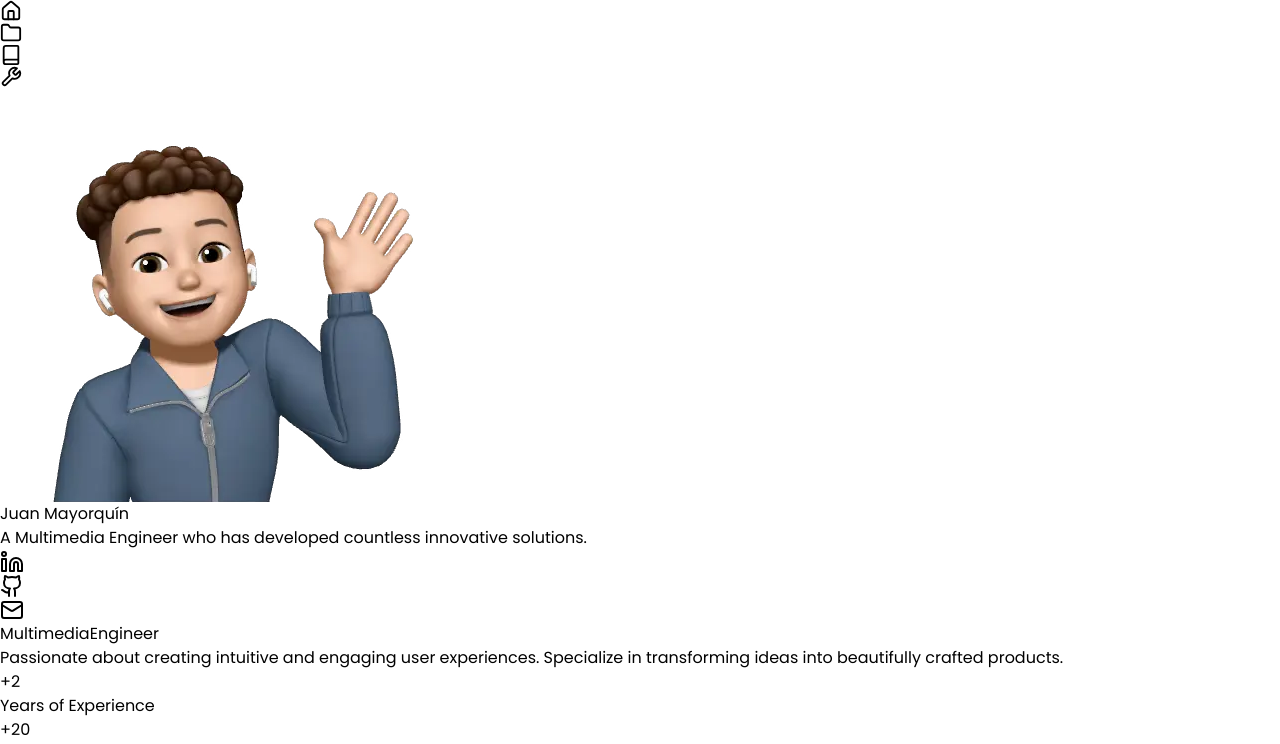
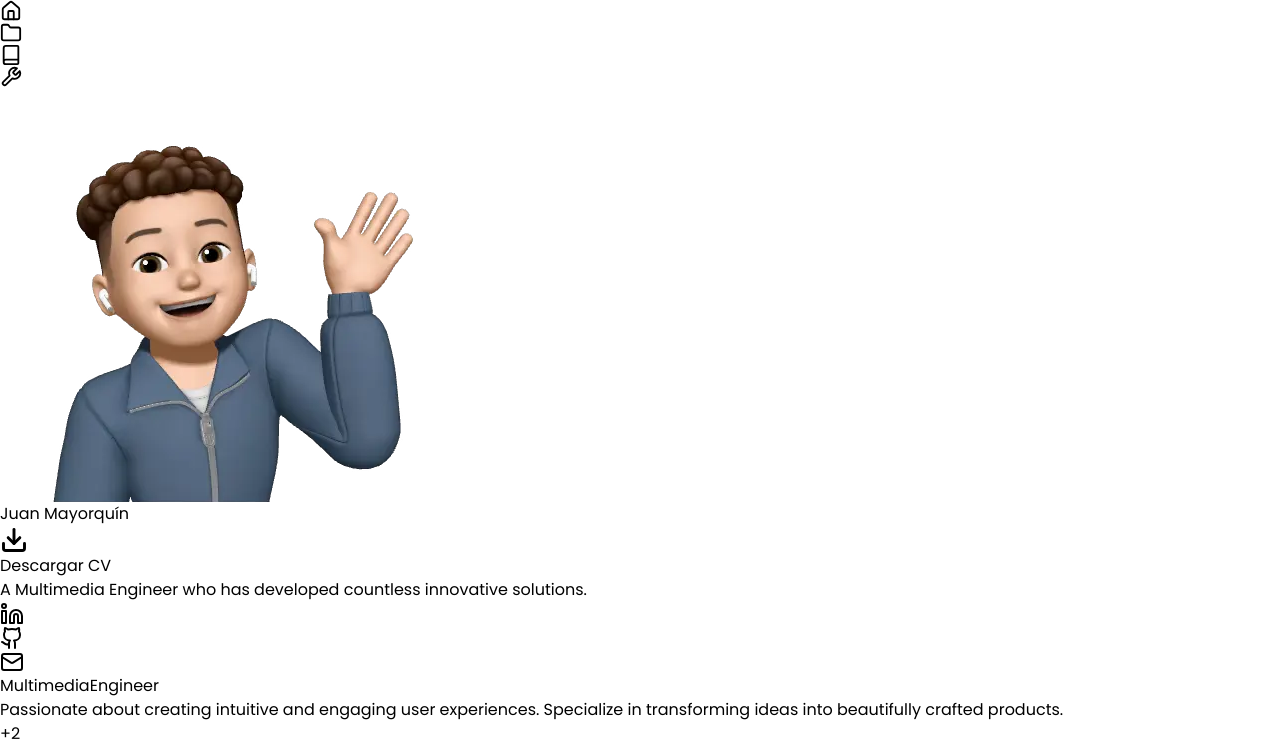
Before and after one commit to juanmayorquin/portfolio, a React (Vite) app: page / in a window 1280 px wide. Shown: the top 744 px of the page. Built offline with nearby package versions, Linux system fonts and the light colour scheme.

Commit message:
Actualizar estilos de fondo, reordenar secciones y agregar botón para descargar CV en PresentationCard

```diff
--- a/src/App.jsx
+++ b/src/App.jsx
@@ -8,7 +8,7 @@ import SkillsSection from "./sections/SkillsSection";
 function App() {
   return (
     <>
-      <div className="bg-[radial-gradient(ellipse_at_top,_var(--tw-gradient-stops))] from-[#1e2127] to-[#151213]">
+      <div className="bg-[radial-gradient(ellipse_at_top,_var(--tw-gradient-stops))] from-[#12181f] from-10% to-neutral-950">
         <Navbar />
         <div className="w-full flex flex-none items-center justify-center mt-16">
           <div className="w-full max-w-6xl flex gap-20 relative">
@@ -18,8 +18,8 @@ function App() {
             <div className="h-full w-2/3 flex flex-col gap-20">
               <MainSection />
               <RecentProjects />
+              <SkillsSection />
               <EducationSection />
-              <SkillsSection />
             </div>
           </div>
         </div>
--- a/src/components/PresentationCard.jsx
+++ b/src/components/PresentationCard.jsx
@@ -1,4 +1,4 @@
-import { LuLinkedin, LuGithub, LuMail } from "react-icons/lu";
+import { LuLinkedin, LuGithub, LuMail, LuDownload } from "react-icons/lu";
 
 const PresentationCard = () => {
   return (
@@ -12,6 +12,12 @@ const PresentationCard = () => {
       </div>
       <div className="flex flex-col h-3/5 justify-between mt-5 text-center">
         <h1 className="font-bold text-3xl">Juan Mayorquín</h1>
+        <a className="w-min m-auto" href="#">
+          <div className="flex items-center justify-center gap-4 bg-orange-600 p-4 rounded-xl text-white font-semibold">
+            <LuDownload size={28} strokeWidth={2.5}/>
+            <p className="w-[12ch]">Descargar CV</p>
+          </div>
+        </a>
         <div className="flex flex-col items-center gap-6">
           <p className="text-neutral-500 font-medium text-lg leading-5">
             A Multimedia Engineer who has developed countless innovative
```
